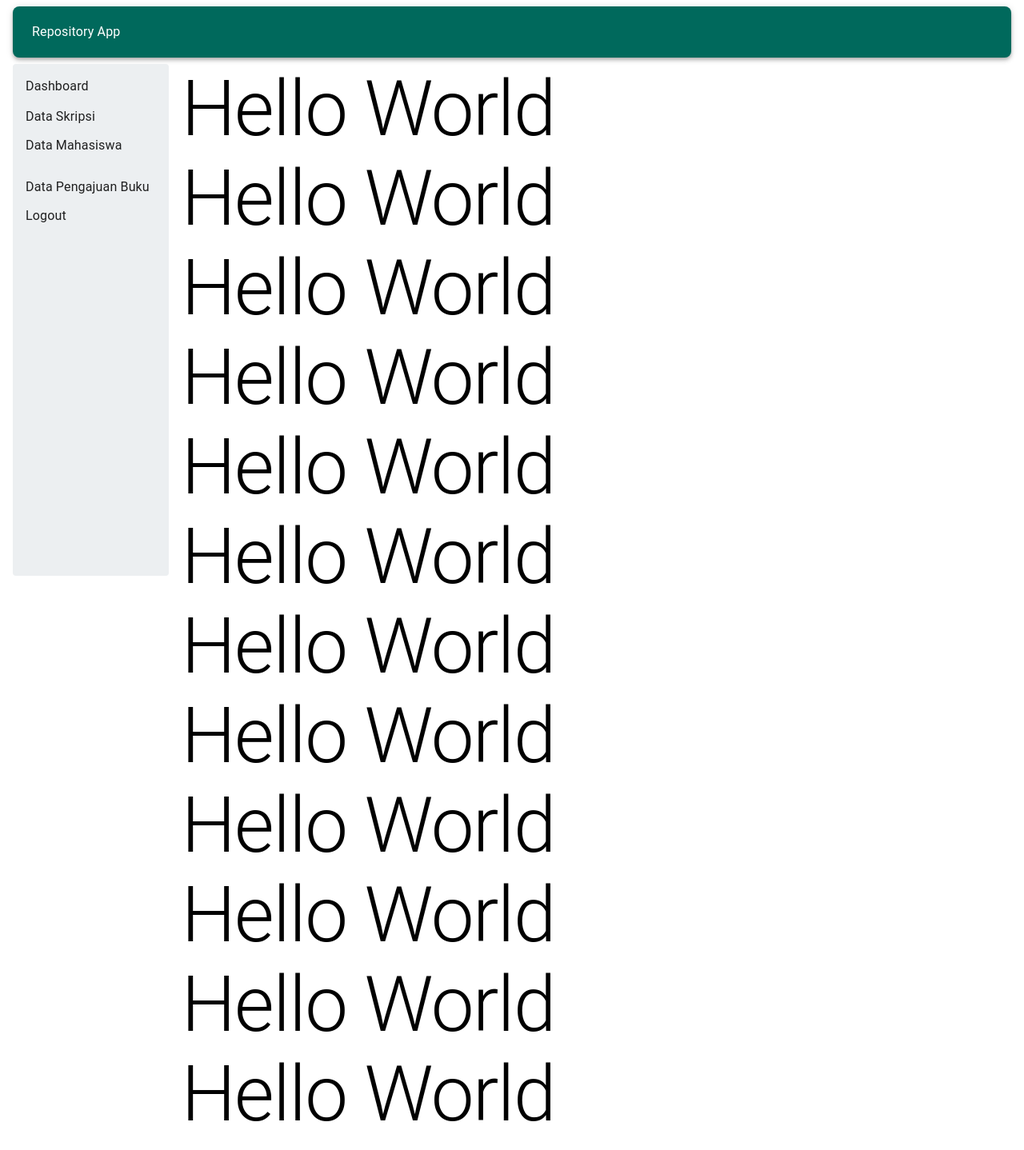
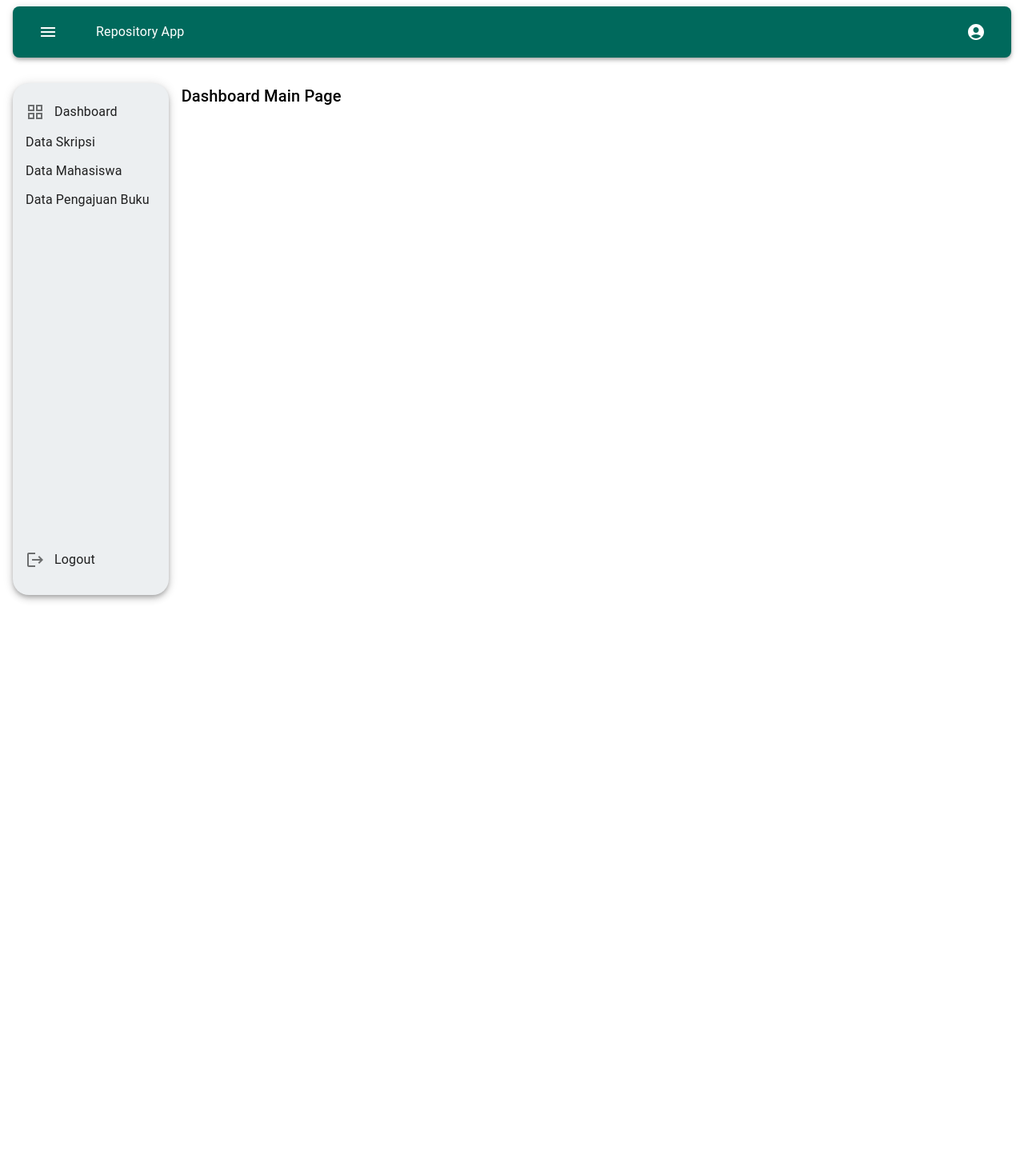
Before and after one commit to arhamflan/repository-app-react, a React (Vite) app: page / in a window 1280 px wide. Shown: the top 1438 px of the page at 80% size. After the commit the page ends 800 px from the top, so only its background shows below. Built offline with nearby package versions, Linux system fonts and the light colour scheme.

Commit message:
sidebar icon

```diff
--- a/src/providers/CreateThemeProvider.tsx
+++ b/src/providers/CreateThemeProvider.tsx
@@ -10,7 +10,7 @@ const theme = createTheme({
             main: "#b0bec5",
             contrastText: "black",
 
-        }
+        },
     }
 })
 
--- a/src/view/LandingPage.tsx
+++ b/src/view/LandingPage.tsx
@@ -1,23 +1,32 @@
-import { AppBar, Button, Grid, IconButton, MenuItem, MenuList, Paper, Toolbar, Typography, Divider } from "@mui/material";
+import { AppBar, Button, Grid, IconButton, MenuItem, MenuList, Paper, Toolbar, Typography, Divider, ListItemIcon } from "@mui/material";
 import { Box } from "@mui/system";
 
-import MenuIcon from '@mui/icons-material/Menu'
+import { AccountCircle, GridView, Logout, Menu } from "@mui/icons-material";
 
 function LandingPage(){
     return (
         <>
             <Box sx={{flexGrow: 1, paddingX: 2, paddingY: 1}}>
-                <AppBar position="static" sx={{borderRadius: 2}} color="primary">
+                <AppBar position="sticky" sx={{borderRadius: 2}} color="primary">
                     <Toolbar>
+                        <IconButton>
+                            <Menu sx={{color: "white", marginRight: 5}}/>
+                        </IconButton>
                         <Typography>Repository App</Typography>
+                        <Box marginLeft={"auto"}>
+                            <IconButton>
+                            <AccountCircle sx={{color: "white"}}/>
+                            </IconButton>
+                        </Box>
                     </Toolbar>
                 </AppBar>
             </Box>
-            <Grid container spacing={2} paddingX={2}>
+            <Grid container spacing={2} paddingX={2} marginTop={1}>
                 <Grid item md={3} lg={2} xl={2} position="relative">
-                    <Paper elevation={0} variant="outlined" sx={{ border: 0, bgcolor:"#eceff1", height: "80vh"}}>
-                        <MenuList sx={{height: "100%"}}>
+                    <Paper elevation={0} variant="outlined" sx={{ border: 0, bgcolor:"#eceff1", height: "80vh", borderRadius: 5, boxShadow: 5, position: "sticky", top:0 , marginY: "auto"}}>
+                        <MenuList sx={{height: "100%", paddingTop: 2}}>
                             <MenuItem>
+                                <ListItemIcon><GridView/></ListItemIcon>
                                 <Typography variant="subtitle1">Dashboard</Typography>
                             </MenuItem>
                             <MenuItem>
@@ -26,11 +35,12 @@ function LandingPage(){
                             <MenuItem>
                                 <Typography>Data Mahasiswa</Typography>
                             </MenuItem>
-                            <Box marginY={2}>
                             <MenuItem>
                                 <Typography>Data Pengajuan Buku</Typography>
                             </MenuItem>
+                            <Box sx={{position: "absolute", right: 0, left: 0, bottom: 50}}>
                             <MenuItem sx={{bottom: 0}}>
+                                <ListItemIcon><Logout/></ListItemIcon>
                                 <Typography>Logout</Typography>
                             </MenuItem>
                             </Box>
@@ -38,19 +48,7 @@ function LandingPage(){
                     </Paper>
                 </Grid>
                 <Grid item md={9} lg={10} xl={10}>
-                    <Typography variant="h1">Hello World</Typography>
-                    <Typography variant="h1">Hello World</Typography>
-                    <Typography variant="h1">Hello World</Typography>
-                    <Typography variant="h1">Hello World</Typography>
-                    <Typography variant="h1">Hello World</Typography>
-                    <Typography variant="h1">Hello World</Typography>
-                    <Typography variant="h1">Hello World</Typography>
-                    <Typography variant="h1">Hello World</Typography>
-                    <Typography variant="h1">Hello World</Typography>
-                    <Typography variant="h1">Hello World</Typography>
-                    <Typography variant="h1">Hello World</Typography>
-                    <Typography variant="h1">Hello World</Typography>
-                    <Typography variant="h1">Hello World</Typography>
+                    <Typography variant="h6">Dashboard Main Page</Typography>
                 </Grid>
             </Grid>
         </>
```
